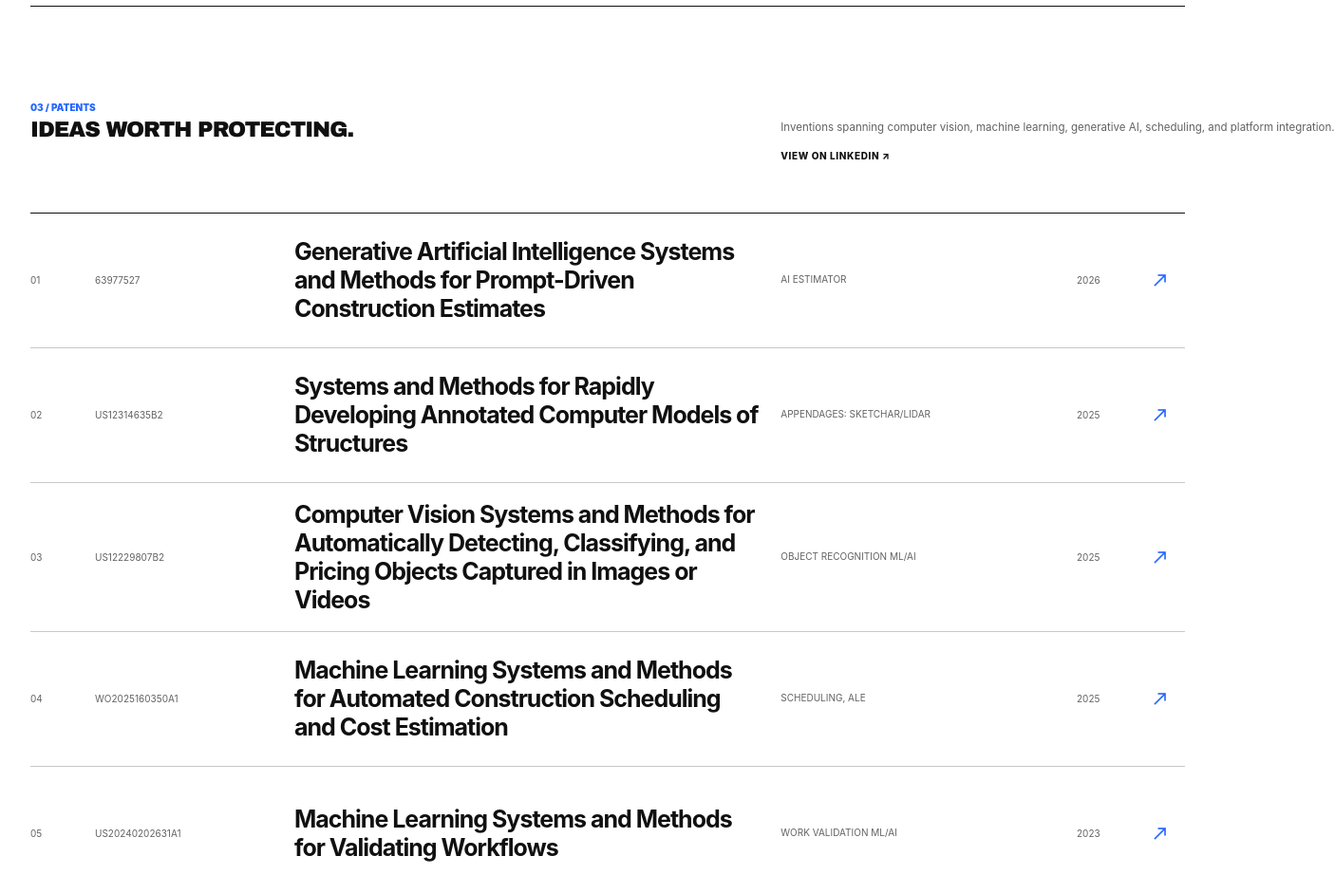
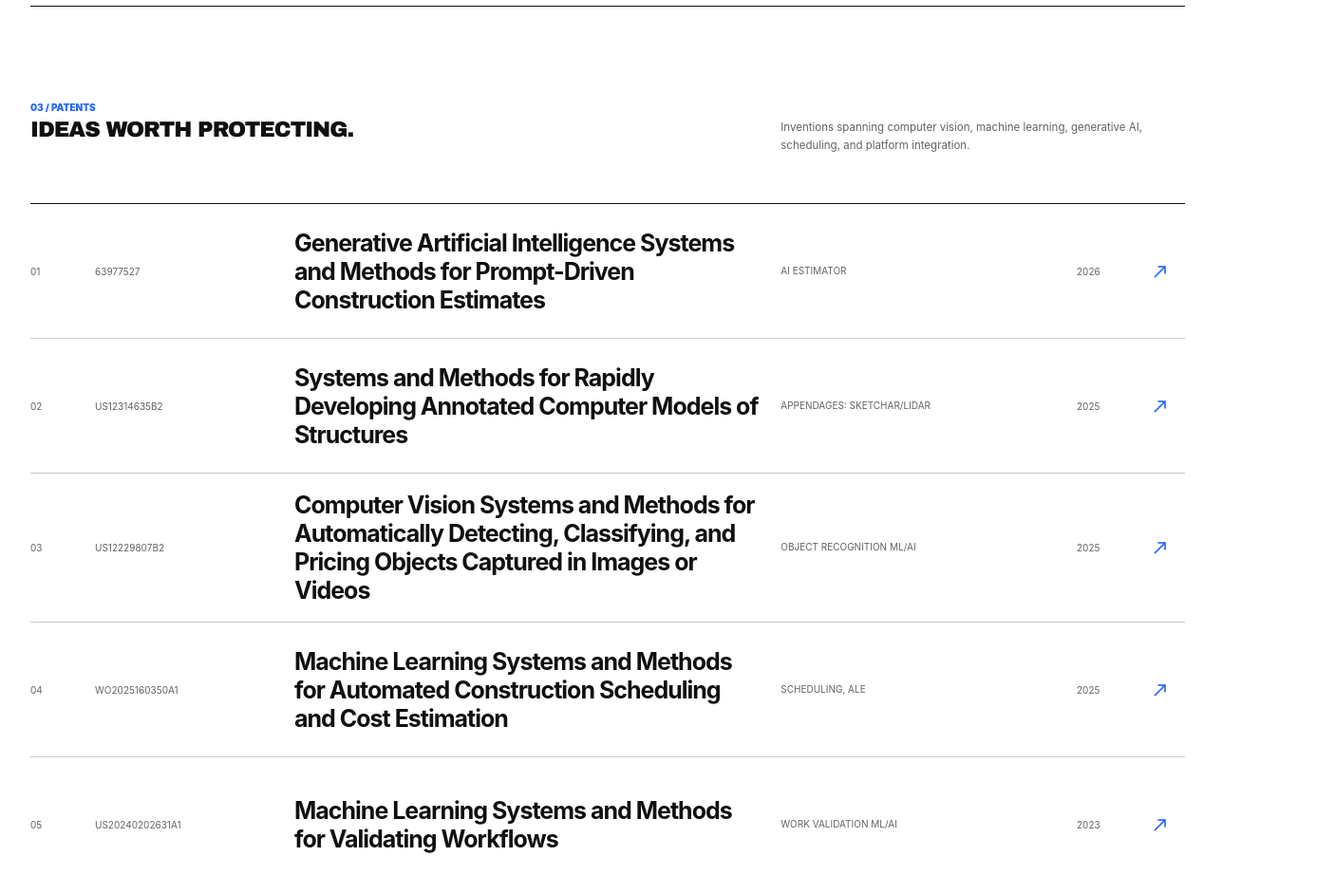
Before and after one commit to nwsykes/nwsykes.github.io, a plain HTML site: page index.html in a window 1280 px wide. Shown: the part 4320-5242 px from the top of the page at 95% size, 1406 px wide, since content can reach past the window. Drawn offline with nearby package versions, Linux system fonts and the light colour scheme.

Commit message:
Update Site source

```diff
--- a/content-refresh.css
+++ b/content-refresh.css
@@ -211,25 +211,11 @@
   border-bottom: 1px solid var(--ink);
 }
 
-.patents .section-head p a {
-  display: block;
-  width: fit-content;
-  margin-top: 12px;
-  color: var(--ink);
-  font-size: 10px;
-  font-weight: 800;
-  letter-spacing: 0.06em;
-  text-transform: uppercase;
-}
-
-.patents .section-head p a:hover {
-  color: var(--accent);
-}
-
 .patents .section-head p {
   width: 100%;
   max-width: none;
   margin-left: 0;
+  white-space: normal;
 }
 
 .index-list.patent-index > a > .patent-application {
--- a/index.html
+++ b/index.html
@@ -98,7 +98,7 @@
         <header class="section-head">
           <span>03 / Patents</span>
           <h2 id="patents-title">Ideas worth protecting.</h2>
-          <p>Inventions spanning computer vision, machine learning, generative AI, scheduling, and platform integration. <a href="https://www.linkedin.com/in/nwsykes/details/patents/" target="_blank" rel="noreferrer">View on LinkedIn ↗</a></p>
+          <p>Inventions spanning computer vision, machine learning, generative AI, scheduling, and platform integration.</p>
         </header>
         <div class="index-list patent-index" role="list">
           <a role="listitem" href="https://www.linkedin.com/in/nwsykes/details/patents/" target="_blank" rel="noreferrer"><span class="num">01</span><span class="patent-application">63977527</span><strong>Generative Artificial Intelligence Systems and Methods for Prompt-Driven Construction Estimates</strong><span class="patent-descriptor">AI Estimator</span><time>2026</time><i>↗</i></a>
```
